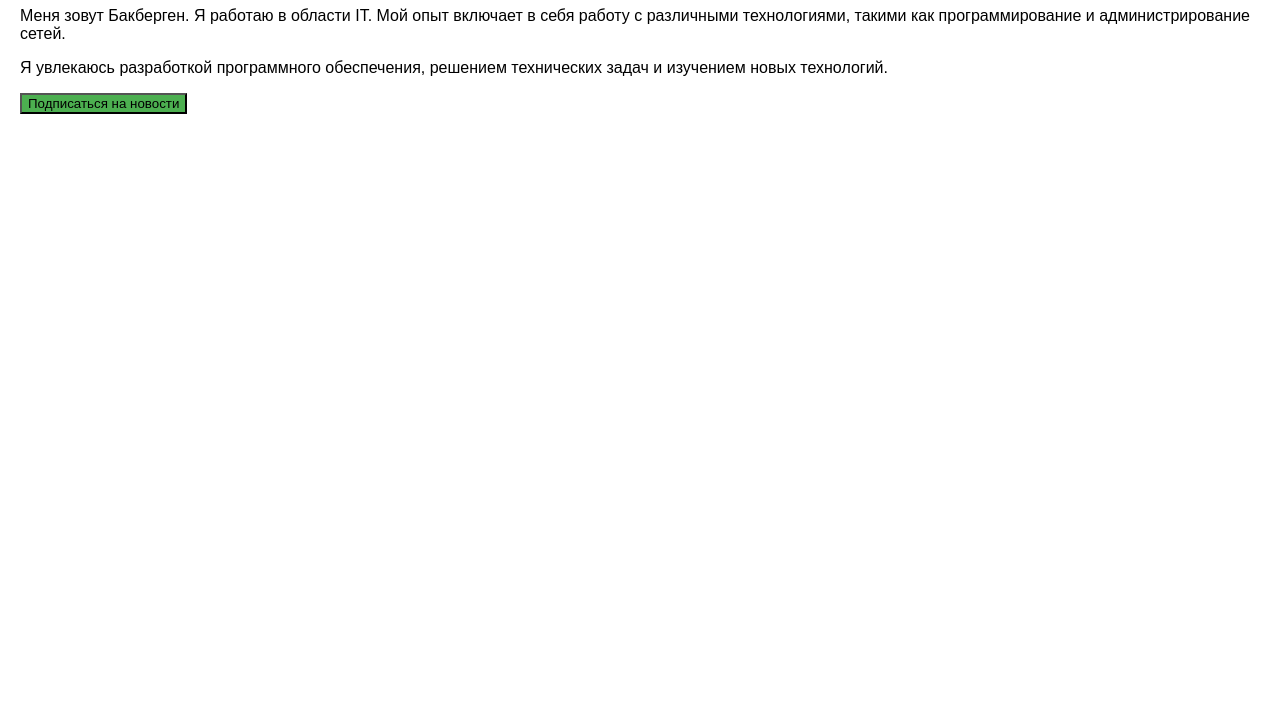
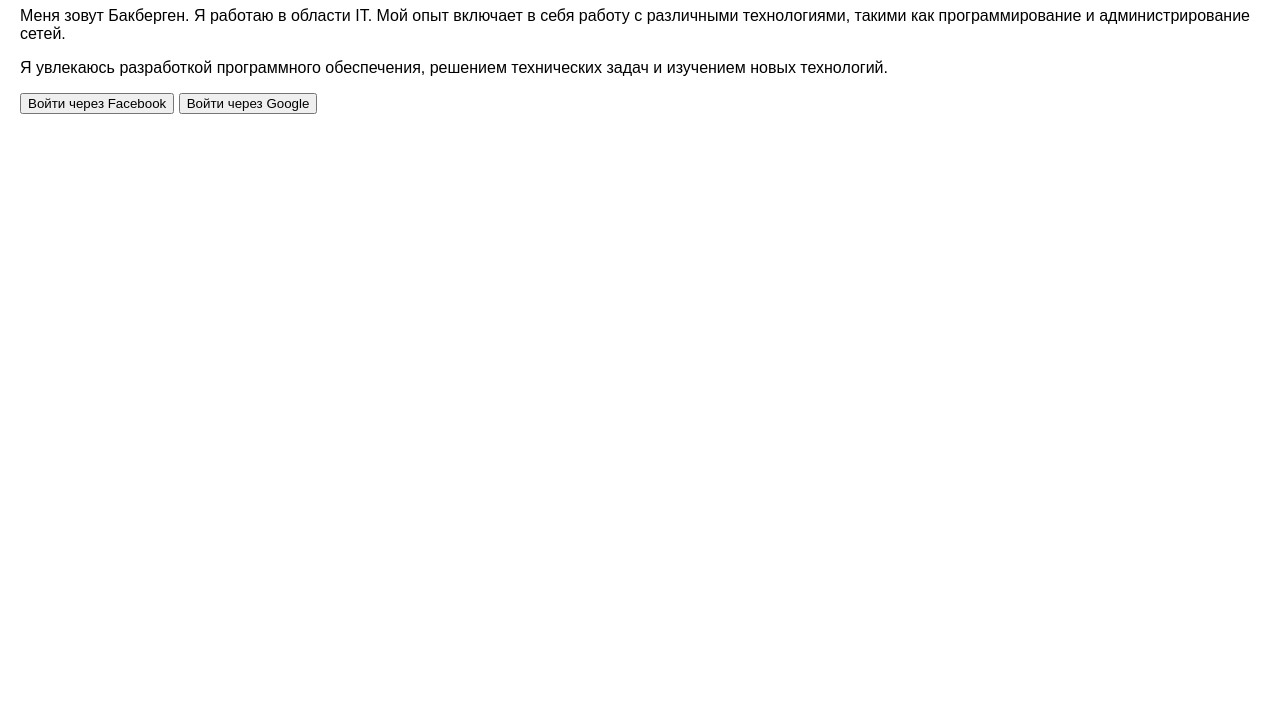
Before and after one commit to Bakbergen04/profile, a plain HTML site: page index.html in a window 1280 px wide. Shown: the part 73-800 px from the top of the page. Drawn offline with Linux system fonts and the light colour scheme.

Commit message:
Добавлен форма входа через социальные сети

```diff
--- a/index.html
+++ b/index.html
@@ -19,7 +19,11 @@
     <div class="profile">
         <p>Меня зовут Бакберген. Я работаю в области IT. Мой опыт включает в себя работу с различными технологиями, такими как программирование и администрирование сетей.</p>
         <p>Я увлекаюсь разработкой программного обеспечения, решением технических задач и изучением новых технологий.</p>
-<button style="background-color: #4CAF50;">Подписаться на новости</button>
+<form>
+    <button type="button">Войти через Facebook</button>
+    <button type="button">Войти через Google</button>
+</form>
+
     </div>
 </body>
 </html>
```
